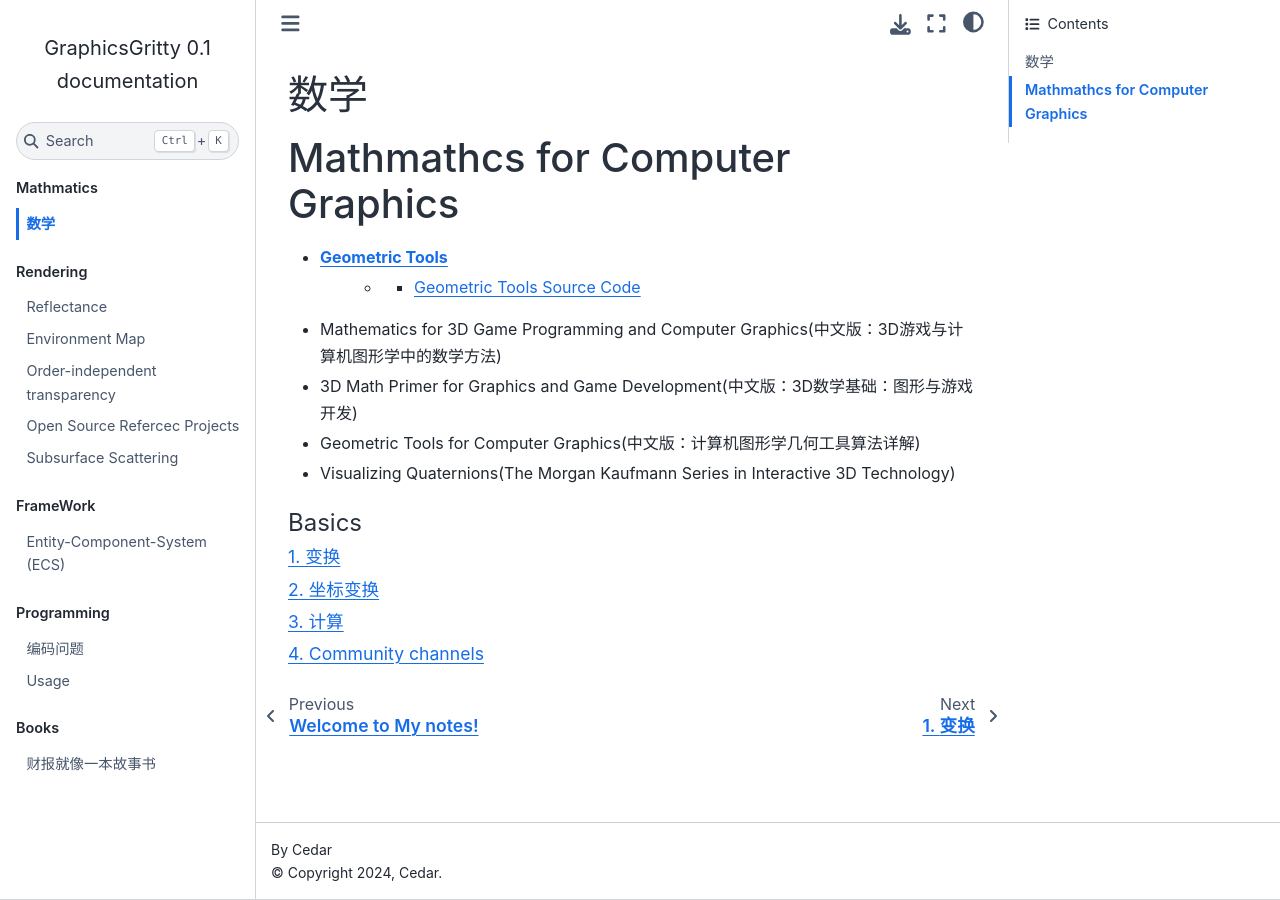
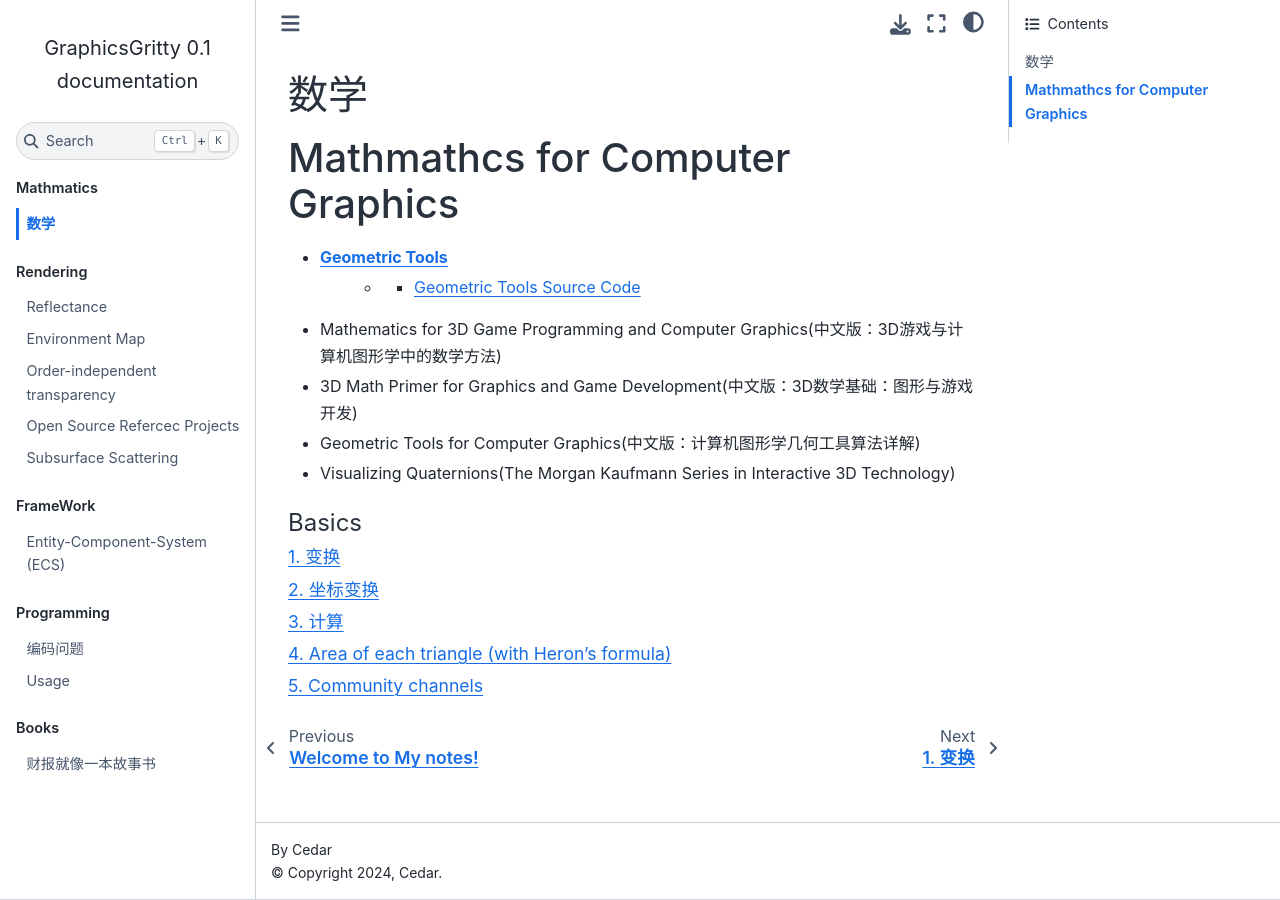
Before and after one commit to cedarz/GraphicsGritty, a Sphinx documentation site: the page built from docs/source/math/index.rst, in a window 1280 px wide. Built offline with Sphinx 7.4.7 and the Sphinx Book theme 1.1.4, drawn with Linux system fonts in a browser that asks for light colours.

Commit message:
add geometry

```diff
--- /dev/null
+++ b/docs/source/math/Basics/geometry.md
@@ -0,0 +1,2 @@
+## Area of each triangle (with Heron's formula)
+$Area = Square root of√s(s - a)(s - b)(s - c)$
--- a/docs/source/math/index.rst
+++ b/docs/source/math/index.rst
@@ -23,4 +23,5 @@
    Basics/transform
    Basics/coordinate
    Basics/equation
+   Basics/geometry
    comm
```
